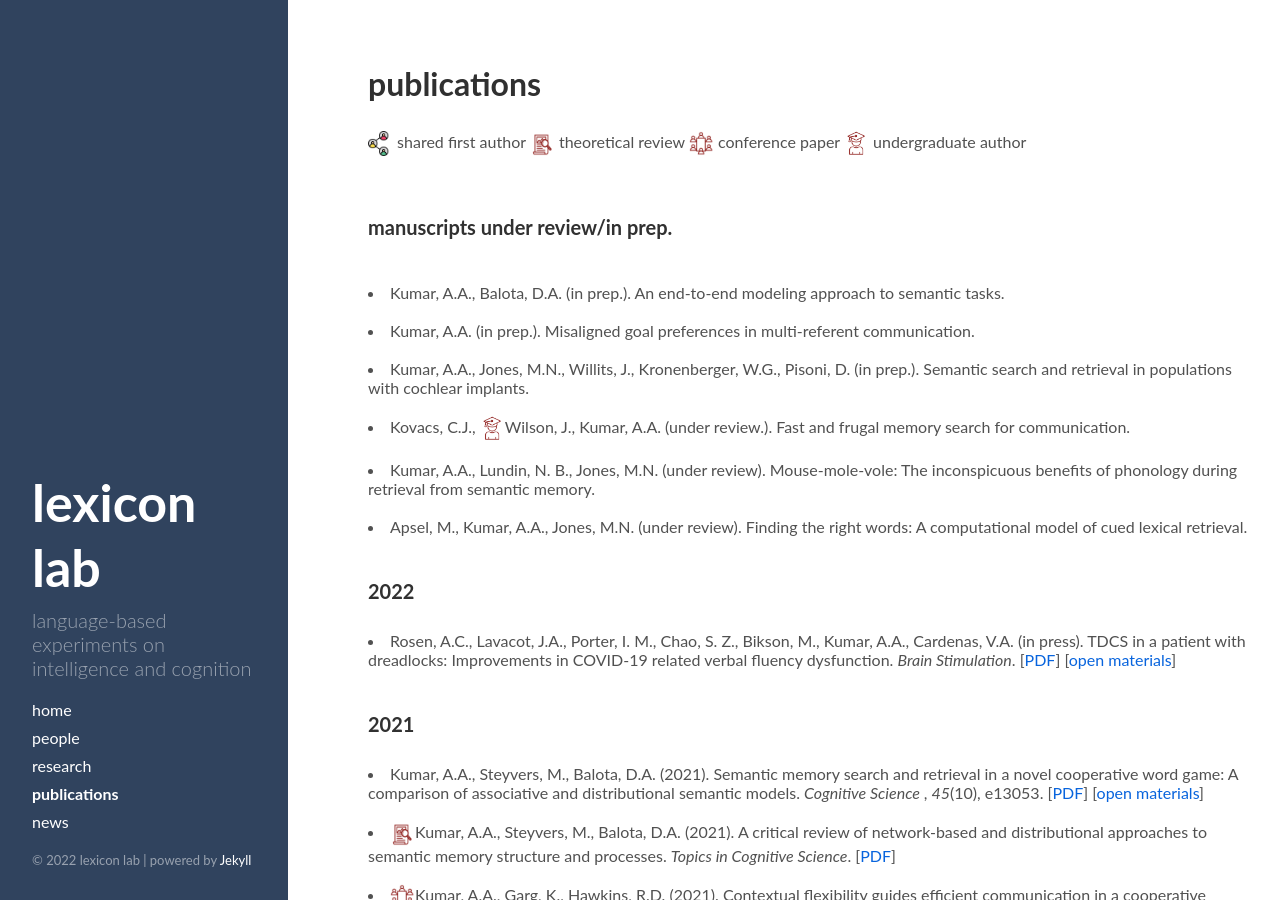
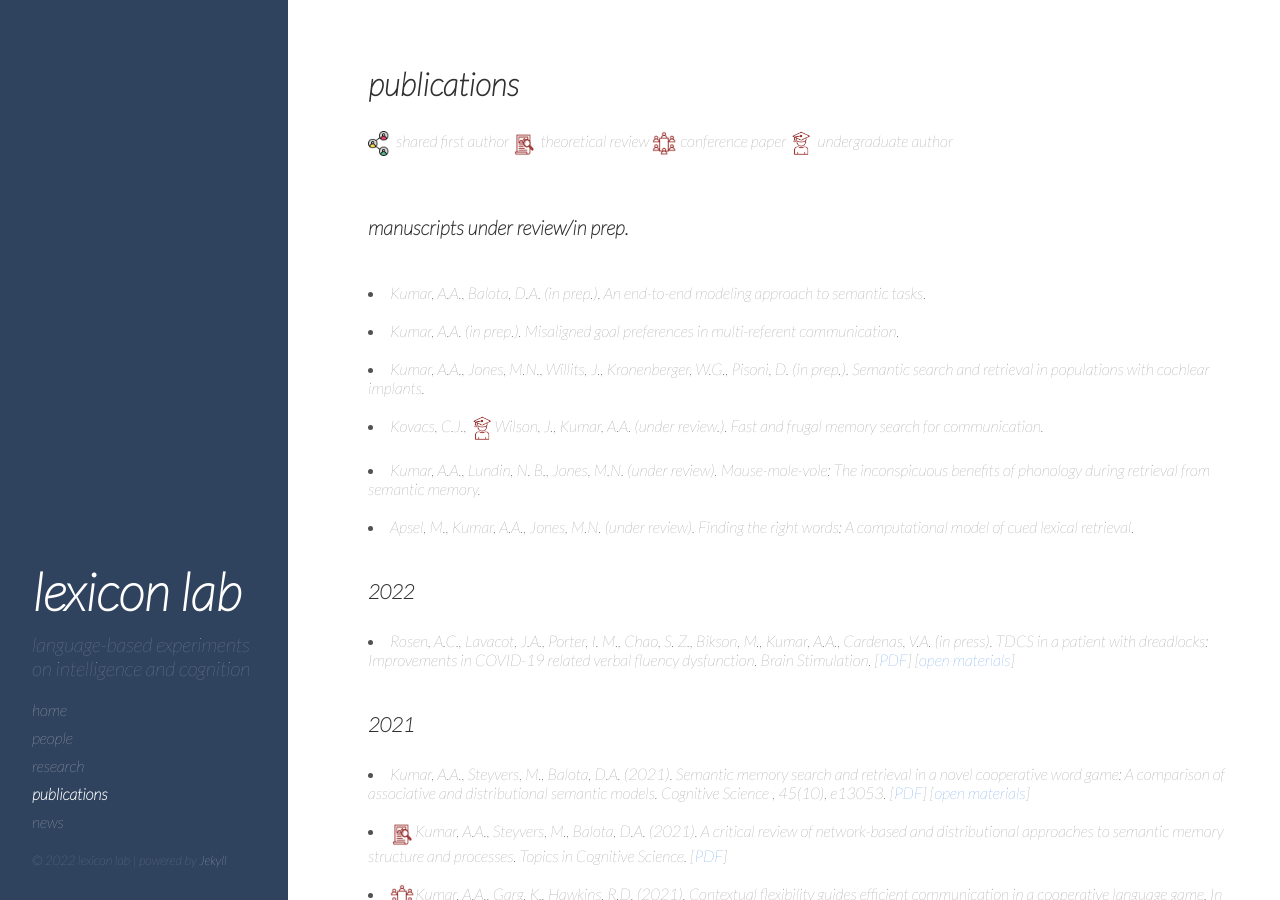
Before and after one commit to thelexiconlab/thelexiconlab.github.io, a Jekyll site: the page built from publications.html, in a window 1280 px wide and 900 px high. Built offline with Jekyll 4.4.1, drawn with Linux system fonts in a browser that asks for light colours; Markdown is read by kramdown in place of the engine named in the settings.

Commit message:
updating config

```diff
--- a/publications.html
+++ b/publications.html
@@ -3,6 +3,12 @@
 title: publications
 order: 4
 ---
+
+<head>
+    <link rel="preconnect" href="https://fonts.googleapis.com">
+    <link rel="preconnect" href="https://fonts.gstatic.com" crossorigin>
+    <link href="https://fonts.googleapis.com/css2?family=Lato:ital,wght@1,100&display=swap" rel="stylesheet">
+</head>
 
 <br><p><img src ="/images/icons/sharing.png" alt="shared icon" style="width:25px;height:25px;"> shared first author  <img src ="/images/icons/review.png" alt="review icon" style="width:25px;height:25px;"> theoretical review <img src ="/images/icons/conference.png" alt="conference icon" style="width:25px;height:25px;"> conference paper <img src ="/images/icons/undergrad.png" alt="ug icon" style="width:25px;height:25px;"> undergraduate author </p><br>
 <h3 > manuscripts under review/in prep. </h3><br>
```
